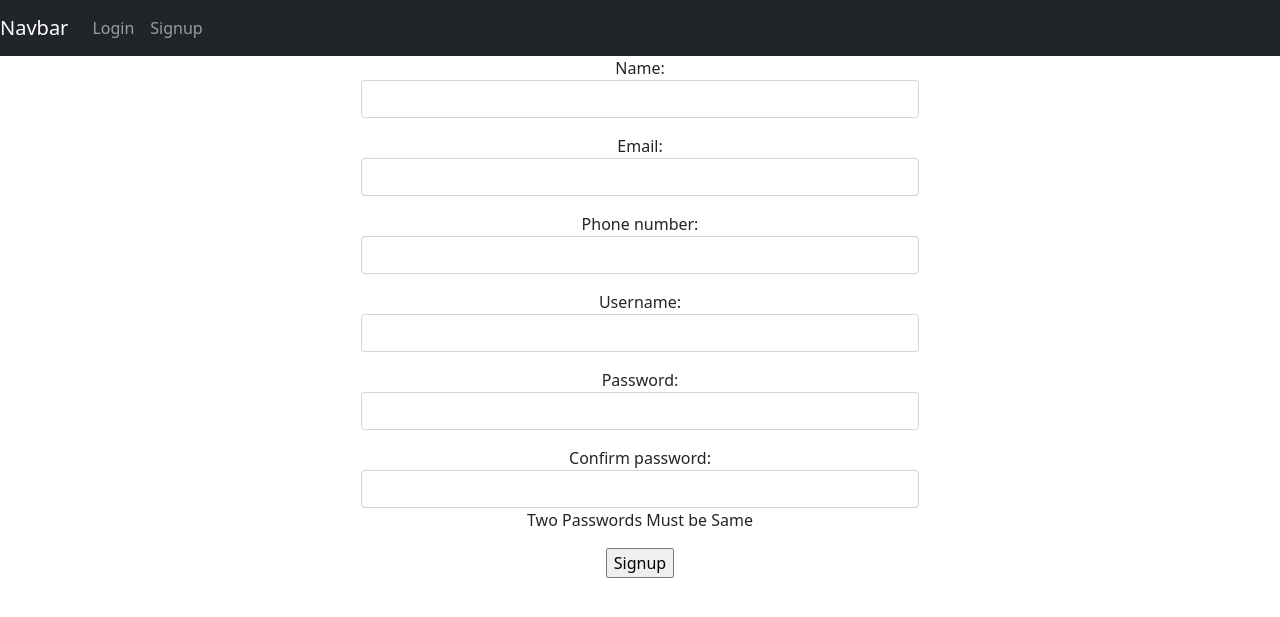
After one commit to keshavrkaranth/fullstack_assignment, a Django app: page /signup in a window 1280 px wide. The commit adds this page. Shown: the top 617 px of the page. Run offline with Django 3.2, Linux system fonts and the light colour scheme.

Commit message:
addded signup form

```diff
--- a/restaurant/restaurantapp/forms.py
+++ b/restaurant/restaurantapp/forms.py
@@ -0,0 +1,26 @@
+from django import forms
+
+
+class registrationForm(forms.Form):
+    Name = forms.CharField(max_length=50, widget=forms.TextInput(
+        attrs={'class': 'form-control'}))
+    Email = forms.EmailField(widget=forms.EmailInput(
+        attrs={'class': 'form-control'}))
+    phone_number = forms.IntegerField(
+        widget=forms.TextInput(attrs={'class': 'form-control'}))
+    username = forms.CharField(
+        max_length=20, widget=forms.TextInput(attrs={'class': 'form-control'}))
+    password = forms.CharField(
+        widget=forms.PasswordInput(attrs={'class': 'form-control'}))
+    confirm_password = forms.CharField(
+        widget=forms.PasswordInput(attrs={'class': 'form-control'}), help_text='Two Passwords Must be Same')
+
+    def clean(self):
+        cleaned_data = super(registrationForm, self).clean()
+        password = cleaned_data.get("password")
+        confirm_password = cleaned_data.get("confirm_password")
+
+        if password != confirm_password:
+            raise forms.ValidationError(
+                "password and confirm_password does not match"
+            )
--- a/restaurant/restaurantapp/urls.py
+++ b/restaurant/restaurantapp/urls.py
@@ -1,6 +1,10 @@
 from django.urls import path
+from . import views
 
+app_name = 'restaurantapp'
 urlpatterns = [
+    path('', views.index_page, name='index'),
+    path('signup', views.user_signup, name='signup'),
 
 
 ]
--- a/restaurant/restaurantapp/views.py
+++ b/restaurant/restaurantapp/views.py
@@ -1,3 +1,18 @@
 from django.shortcuts import render
+from django.contrib.auth import login, logout, authenticate
+from .forms import registrationForm
 
 # Create your views here.
+
+
+def index_page(request):
+    return render(request, 'index.html')
+
+
+def user_signup(request):
+    form = registrationForm()
+    if request.method == 'POST':
+        form = registrationForm(data=request.POST)
+        if form.is_valid():
+            print(form.cleaned_data['password'])
+    return render(request, 'signup.html', {'form': form})
--- /dev/null
+++ b/restaurant/templates/base.html
@@ -0,0 +1,44 @@
+<!DOCTYPE html>
+<html lang="en">
+
+<head>
+    <meta charset="UTF-8">
+    <link href="https://cdn.jsdelivr.net/npm/bootstrap@5.0.0-beta1/dist/css/bootstrap.min.css" rel="stylesheet"
+        integrity="sha384-giJF6kkoqNQ00vy+HMDP7azOuL0xtbfIcaT9wjKHr8RbDVddVHyTfAAsrekwKmP1" crossorigin="anonymous">
+    <meta name="viewport" content="width=device-width, initial-scale=1.0">
+    <title>Resturant</title>
+</head>
+
+<body>
+    <nav class="navbar navbar-expand-lg navbar-dark bg-dark">
+        <a class="navbar-brand" href="#">Navbar</a>
+        <button class="navbar-toggler" type="button" data-toggle="collapse" data-target="#navbarSupportedContent"
+            aria-controls="navbarSupportedContent" aria-expanded="false" aria-label="Toggle navigation">
+            <span class="navbar-toggler-icon"></span>
+        </button>
+
+        <div class="collapse navbar-collapse" id="navbarSupportedContent">
+            <ul class="navbar-nav mr-auto">
+
+                {%if user.isauthenticated%}
+                <li class="nav-item active">
+                    <a class="nav-link" href="#">Logout<span class="sr-only"></span></a>
+                </li>
+                {%else%}
+                <li class="nav-item active">
+                    <a class="nav-link" href="#">Login <span class="sr-only"></span></a>
+                </li>
+                <li class="nav-item active">
+                    <a class="nav-link" href="{%url 'restaurantapp:signup'%}">Signup<span class="sr-only"></span></a>
+                </li>
+                {%endif%}
+            </ul>
+
+        </div>
+    </nav>
+
+    {%block content%}
+    {%endblock%}
+</body>
+
+</html>
--- /dev/null
+++ b/restaurant/templates/signup.html
@@ -0,0 +1,18 @@
+{%extends 'base.html'%}
+{%block content%}
+
+<div class="container">
+    <div class="row">
+        <center>
+            <div class="col-sm-6">
+                <form method="POST">
+                    {%csrf_token%}
+                    {{form.as_p}}
+                    <input type="submit" value="Signup">
+                </form>
+            </div>
+        </center>
+    </div>
+</div>
+
+{%endblock%}
```
Also changed, not shown: restaurant/templates/index.html (+18 -15 lines).
